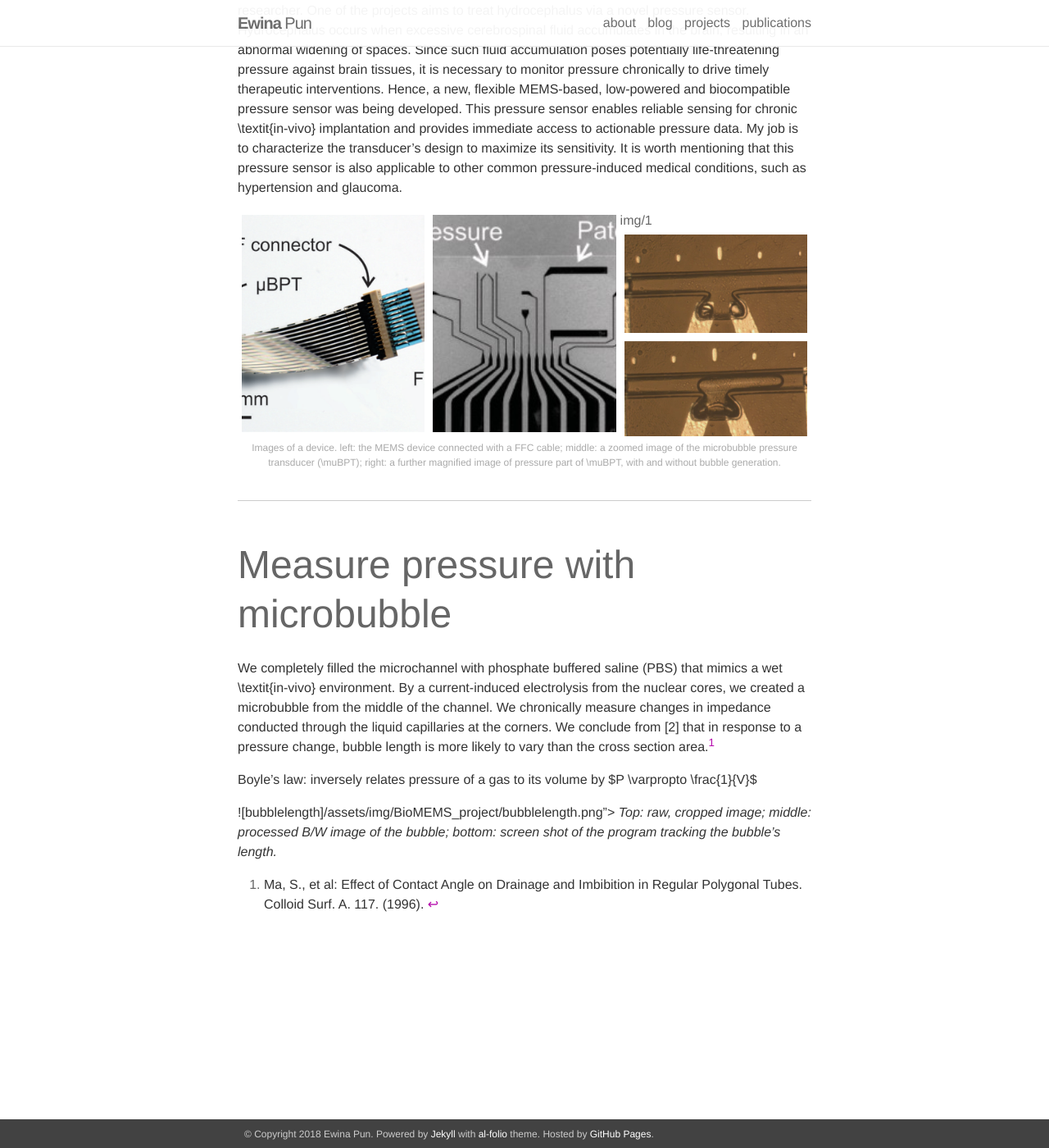
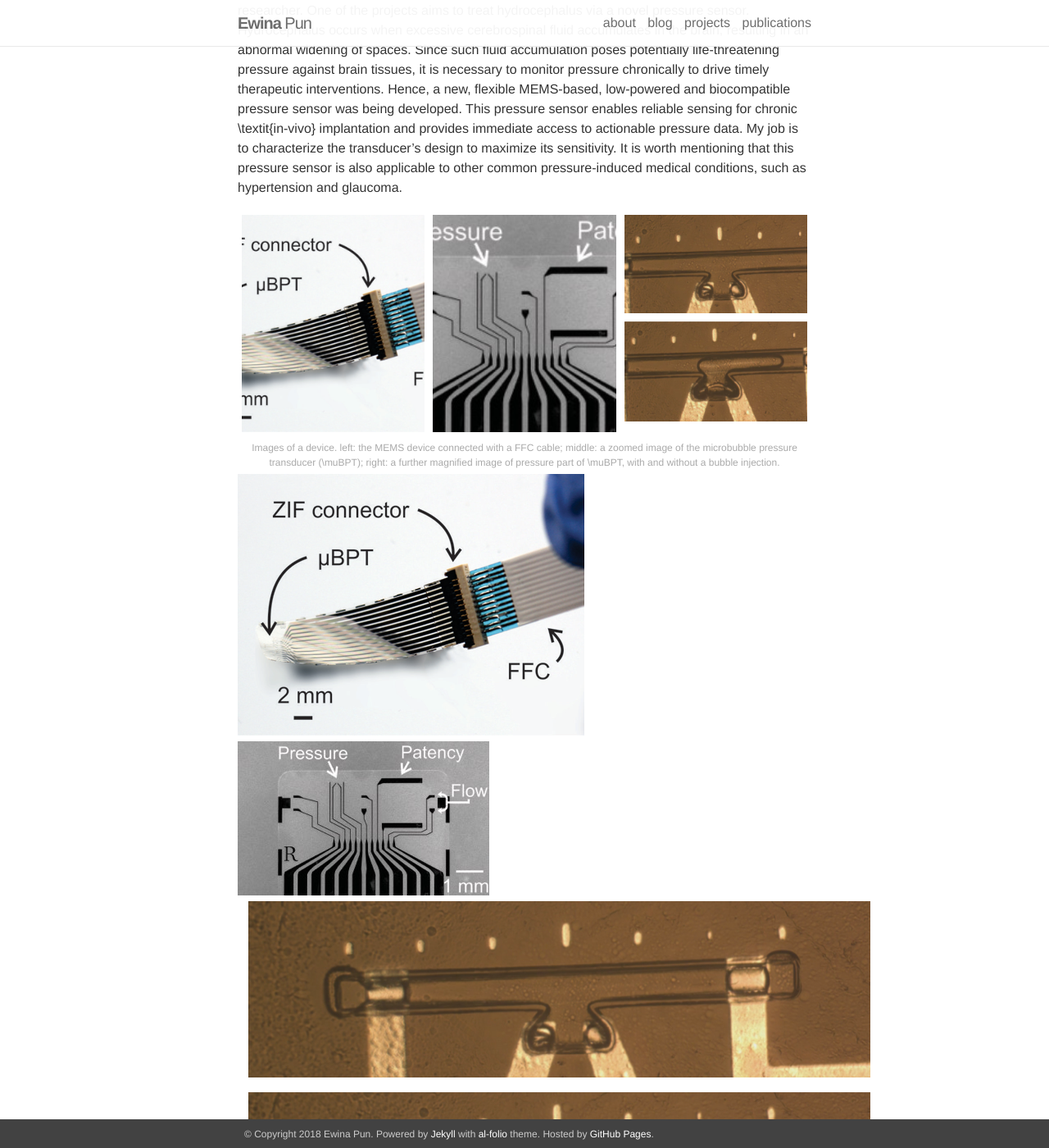
Before and after one commit to ewinapun/ewinapun.github.io, a Jekyll site: the page built from _projects/1_project.markdown, in a window 1280 px wide and 1400 px high, scrolled down 428 px. Shown: the whole window at 82% size. Built offline with Jekyll 4.4.1, drawn with Linux system fonts in a browser that asks for light colours; nearby versions of some CDN libraries; some of the changed text lies outside the part shown.

Commit message:
MEMS edit

```diff
--- a/_projects/1_project.markdown
+++ b/_projects/1_project.markdown
@@ -10,24 +10,29 @@
 I spent two years in USC Biomedical Microsystems Laboratory working as an undergraduate researcher. One of the projects aims to treat hydrocephalus via a novel pressure sensor. Hydrocephalus occurs when excessive cerebrospinal fluid accumulates in the brain, resulting in an abnormal widening of spaces. Since such fluid accumulation poses potentially life-threatening pressure against brain tissues, it is necessary to monitor pressure chronically to drive timely therapeutic interventions. Hence, a new, flexible MEMS-based, low-powered and biocompatible pressure sensor was being developed. This pressure sensor enables reliable sensing for chronic \textit{in-vivo} implantation and provides immediate access to actionable pressure data. My job is to characterize the transducer's design to maximize its sensitivity. It is worth mentioning that this pressure sensor is also applicable to other common pressure-induced medical conditions, such as hypertension and glaucoma.
 
 <div class="img_row">
-    <img class="col one left" src="{{ site.baseurl }}/assets/img/BioMEMS_project/deviceFFC.png" alt="" title="example image"/>img/1
+    <img class="col one left" src="{{ site.baseurl }}/assets/img/BioMEMS_project/deviceFFC.png" alt="" title="example image"/>
     <img class="col one left" src="{{ site.baseurl }}/assets/img/BioMEMS_project/device.jpg" alt="" title="example image"/>
     <img class="col one left" src="{{ site.baseurl }}/assets/img/BioMEMS_project/devicechannel.png" alt="" title="example image"/>
 </div>
 <div class="col three caption">
-    Images of a device. left: the MEMS device connected with a FFC cable; middle: a zoomed image of the microbubble pressure transducer (\muBPT); right: a further magnified image of pressure part of \muBPT, with and without bubble generation.
+    Images of a device. left: the MEMS device connected with a FFC cable; middle: a zoomed image of the microbubble pressure transducer (\muBPT); right: a further magnified image of pressure part of \muBPT, with and without a bubble injection.
 </div>
+
+![deviceFFC](/assets/img/BioMEMS_project/deviceFFC.png) ![device](/assets/img/BioMEMS_project/device.jpg) ![devicechannel](/assets/img/BioMEMS_project/devicechannel.png)
+*Images of a device. left: the MEMS device connected with a FFC cable; middle: a zoomed image of the microbubble pressure transducer (\muBPT); right: a further magnified image of pressure part of \muBPT, with and without a bubble injection.*
 
 ***
 
-# Measure pressure with microbubble
+# Principle of pressure sensing using microbubble
 
 We completely filled the microchannel with phosphate buffered saline (PBS) that mimics a wet \textit{in-vivo} environment. By a current-induced electrolysis from the nuclear cores, we created a microbubble from the middle of the channel. We chronically measure changes in impedance conducted through the liquid capillaries at the corners. We conclude from [2] that in response to a pressure change, bubble length is more likely to vary than the cross section area.[^footnote1]
 
-Boyle's law: inversely relates pressure of a gas to its volume by $P \varpropto \frac{1}{V}$
+Boyle's law: inversely relates pressure of a gas to its volume by
+$$ P \varpropto \frac{1}{V} $$
 
 
-![bubblelength]/assets/img/BioMEMS_project/bubblelength.png">
+
+![bubblelength](/assets/img/BioMEMS_project/bubblelength.png)
 *Top: raw, cropped image; middle: processed B/W image of the bubble; bottom: screen shot of the program tracking the bubble's length.*
 
 [^footnote1]: Ma, S., et al: Effect of Contact Angle on Drainage and Imbibition in Regular Polygonal Tubes. Colloid Surf. A. 117. (1996).
```
